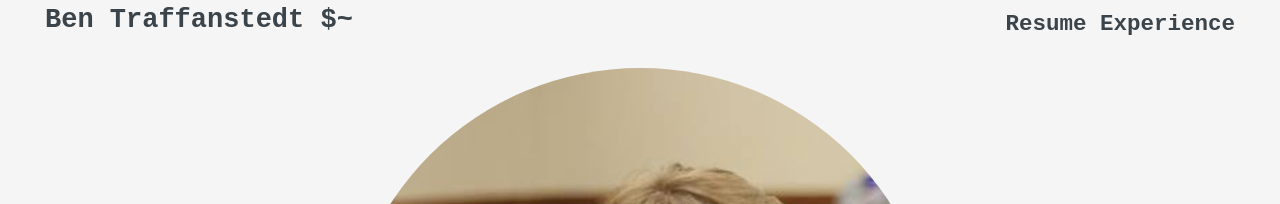
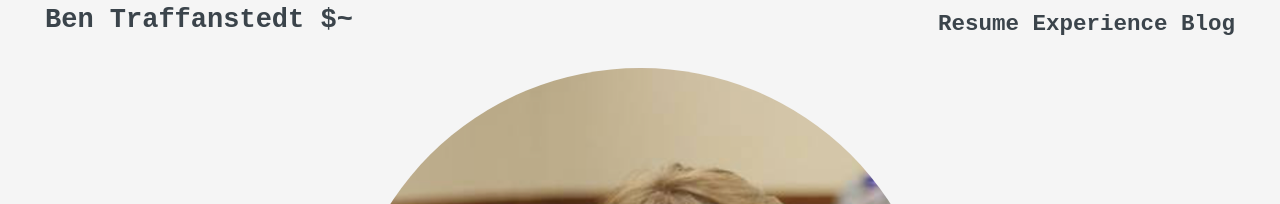
Before and after one commit to TheTraff/thetraff.github.io, a Jekyll site: the page built from index.md, in a window 1280 px wide. Shown: the top 204 px of the page. Built offline with Jekyll 4.4.1, drawn with Linux system fonts in a browser that asks for light colours; nearby versions of some CDN libraries; some web fonts are replaced.

Commit message:
development

```diff
--- a/_includes/header.html
+++ b/_includes/header.html
@@ -10,7 +10,7 @@
 				{% for page in site.pages %} {% if page.title %}
 				<li><a href="{{ page.url | prepend: site.baseurl }}">{{ page.title }}</a></li>
 				{% endif %} {% endfor %}
-				<!--<li><a href="{{ "/blog" | prepend: site.baseurl }}">Blog</a></li>i-->
+				<li><a href="{{ "/blog" | prepend: site.baseurl }}">Blog</a></li>
 			</ul>
 			</li>
 			</ul>
```
